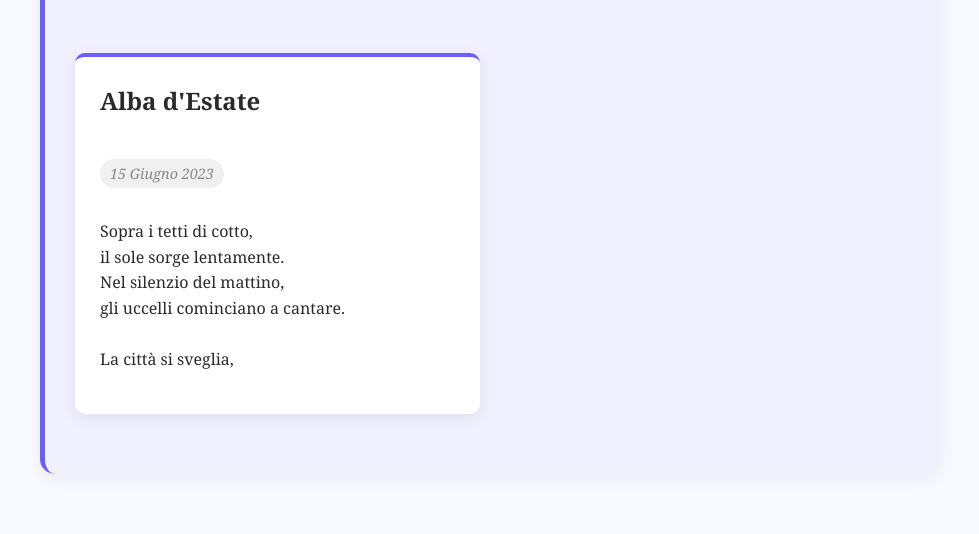
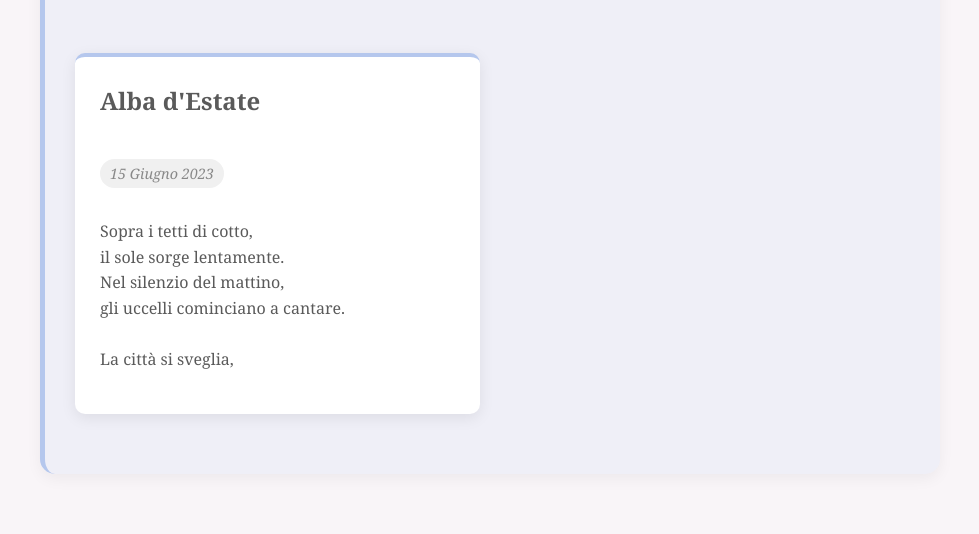
Before and after one commit to AngeloAnzalone/angeloanzalone.github.io, a plain HTML site: page index.html in a window 1280 px wide. Shown: the part 445-979 px from the top of the page, without its empty margins (150-1129 px from the left). Drawn offline with Linux system fonts and the light colour scheme.

Commit message:
Update index.html

```diff
--- a/index.html
+++ b/index.html
@@ -7,18 +7,18 @@
     <style>
         /* Palette di colori */
         :root {
-            --primary: #6d5dfc;
-            --primary-light: #8abdff;
-            --primary-dark: #5b0eeb;
-            --secondary: #ff7d3b;
-            --accent: #5ce1e6;
-            --text-dark: #2a2a2a;
-            --text-light: #f5f5f5;
-            --background: #f8f8ff;
+            --primary: #b5c7ed;
+            --primary-light: #d5e3ff;
+            --primary-dark: #8aa6d4;
+            --secondary: #f4c7ab;
+            --accent: #aee6e6;
+            --text-dark: #5a5a5a;
+            --text-light: #ffffff;
+            --background: #f9f5f8;
             --card-bg: #ffffff;
-            --section-bg-poesie: rgba(109, 93, 252, 0.05);
-            --section-bg-racconti: rgba(255, 125, 59, 0.05);
-            --section-bg-laboratori: rgba(92, 225, 230, 0.05);
+            --section-bg-poesie: rgba(181, 199, 237, 0.15);
+            --section-bg-racconti: rgba(244, 199, 171, 0.15);
+            --section-bg-laboratori: rgba(174, 230, 230, 0.15);
         }
 
         /* Stili di base */
```
